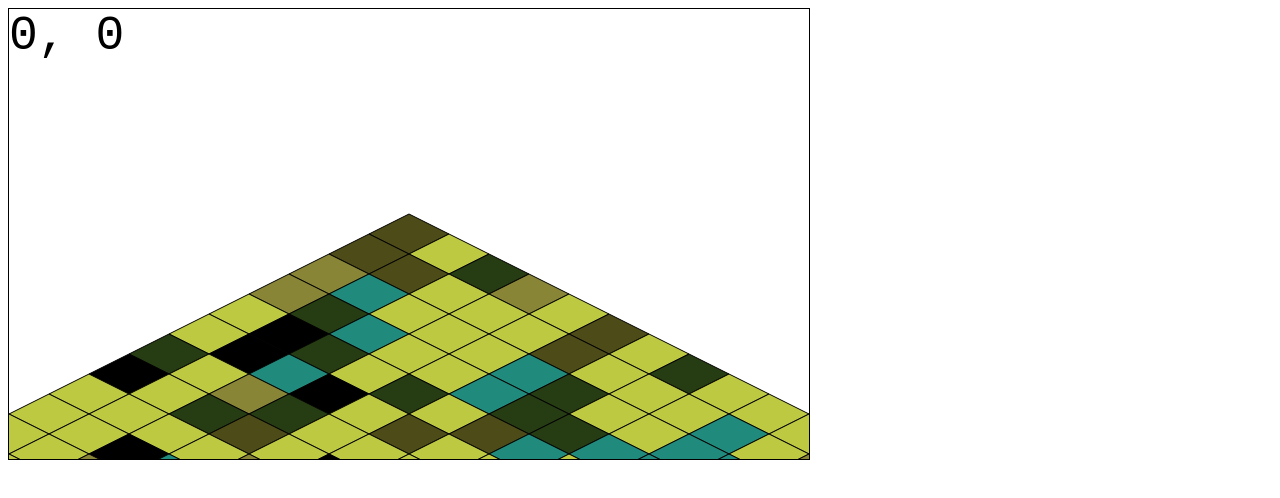
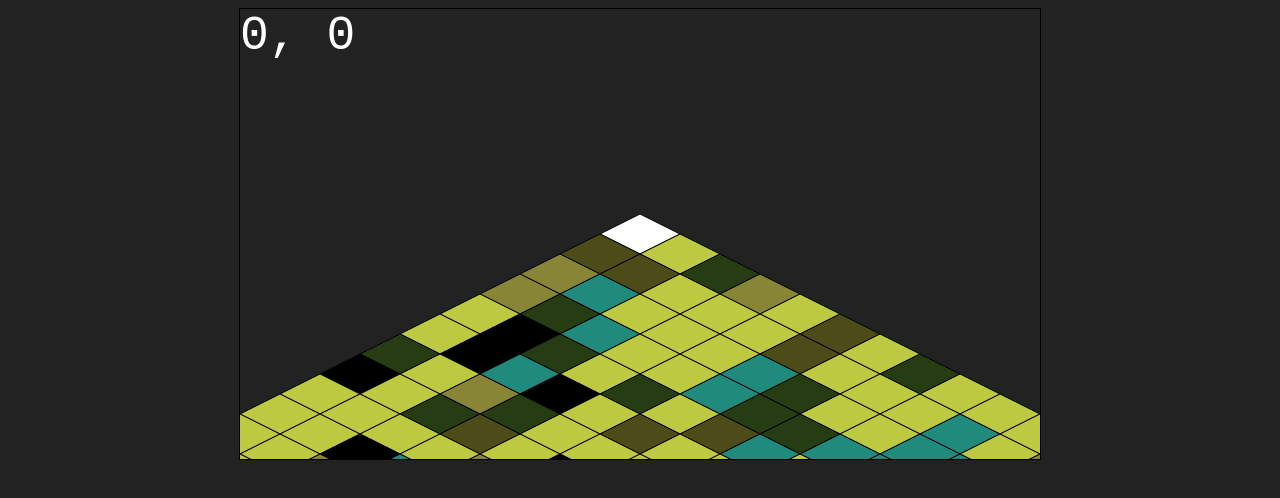
Before and after one commit to AmiQuitO/canvas-js, a plain HTML site: page index.html in a window 1280 px wide. Drawn offline with Linux system fonts and the light colour scheme.

Commit message:
added css and player is rendered as a tile

```diff
--- a/index.html
+++ b/index.html
@@ -4,6 +4,7 @@
     <meta charset="UTF-8">
     <meta http-equiv="X-UA-Compatible" content="IE=edge">
     <meta name="viewport" content="width=device-width, initial-scale=1.0">
+    <link rel="stylesheet" href="style.css">
     <title>Canvas game</title>
 </head>
 <body>
--- a/js/canvas.js
+++ b/js/canvas.js
@@ -6,7 +6,6 @@ const MOVEMENT_SPEED = 1;
 document.write(`<canvas width='${CANVAS_WIDTH}' height='${CANVAS_HEIGHT}'></canvas>`);
 
 const CTX = document.querySelector("canvas");
-CTX.style.border = "1px solid black";
 const C = CTX.getContext("2d");
 
 function beginCanvas(){
@@ -19,6 +18,6 @@ function clearCanvas(){
 }
 function drawPos(){
     C.font = '48px monospace';
-    C.fillStyle = "black";
+    C.fillStyle = "#ffffff";
     C.fillText(`${Player.y}, ${Player.x}`, 0, 40);
 }
--- a/js/main.js
+++ b/js/main.js
@@ -1,6 +1,9 @@
-var Player = {
-    x: 0,
-    y: 0,
+class Controller{
+    constructor(y, x){
+        this.y = y;
+        this.x = x;
+    }
 };
+let Player = new Controller(0 , 0);
 generateMap();
 beginCanvas();
--- a/js/map/map_renderer.js
+++ b/js/map/map_renderer.js
@@ -6,6 +6,10 @@ function drawMap(){
         for(let j=0;j<MAP_WIDTH;j++){
             x = baseX + ((j*BASE_SCALE)*2 - (i*BASE_SCALE)*2);
             y = baseY + (j*BASE_SCALE)+(i*BASE_SCALE);
+            if(i==Player.y*-1 && j==Player.x*-1){
+                drawTile(x, y, 0, "#ffffff");
+                continue;
+            }
             drawTile(x, y, 0, mapTiles[i][j].type);
         }
     }
--- a/style.css
+++ b/style.css
@@ -1,5 +1,11 @@
 *{
     box-sizing: border-box;
+}
+body{
+    background-color: #222222;
+    display: flex;
+    align-items: center;
+    justify-content: center;
 }
 canvas{
     border: 1px solid black;
```
